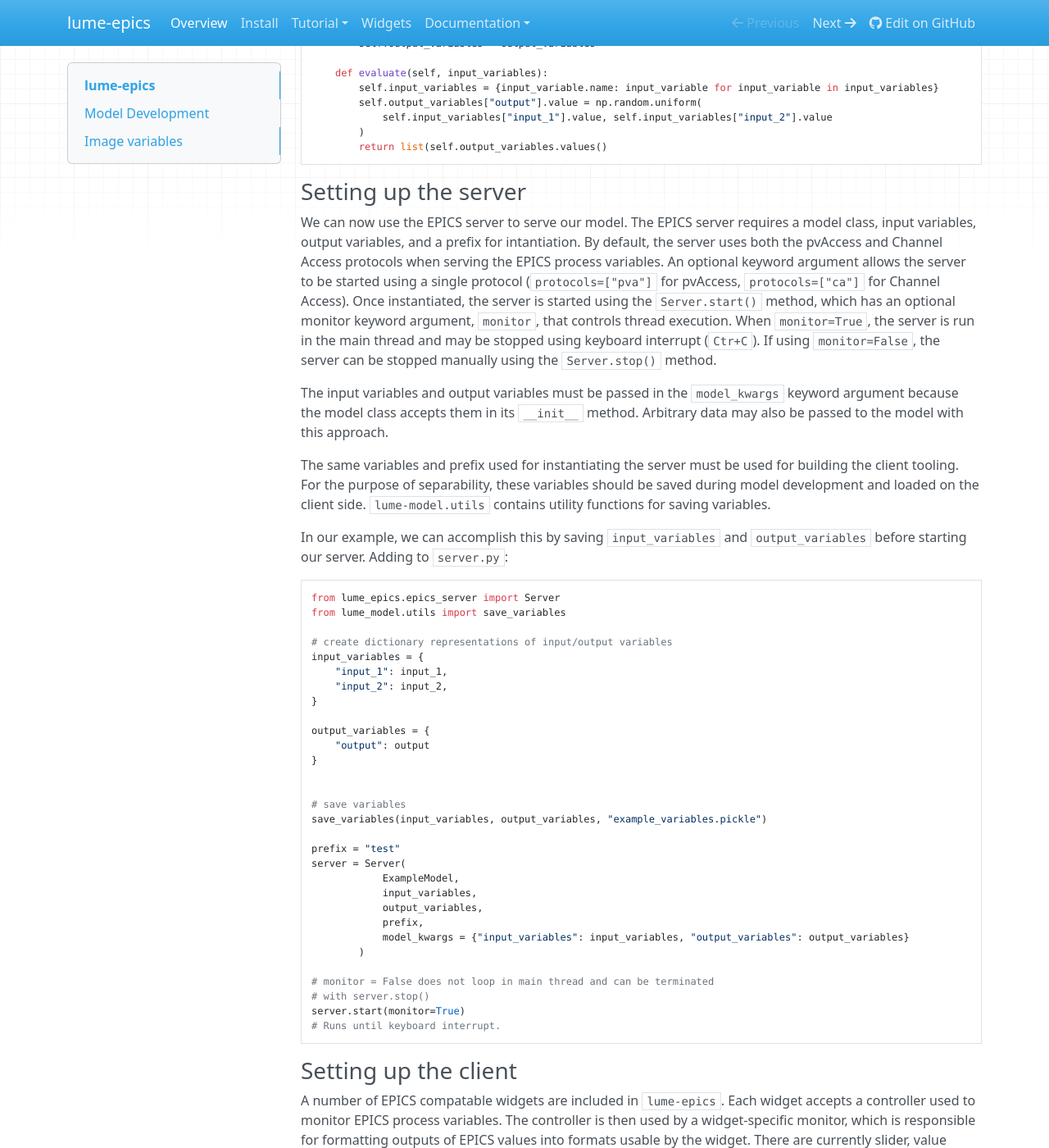
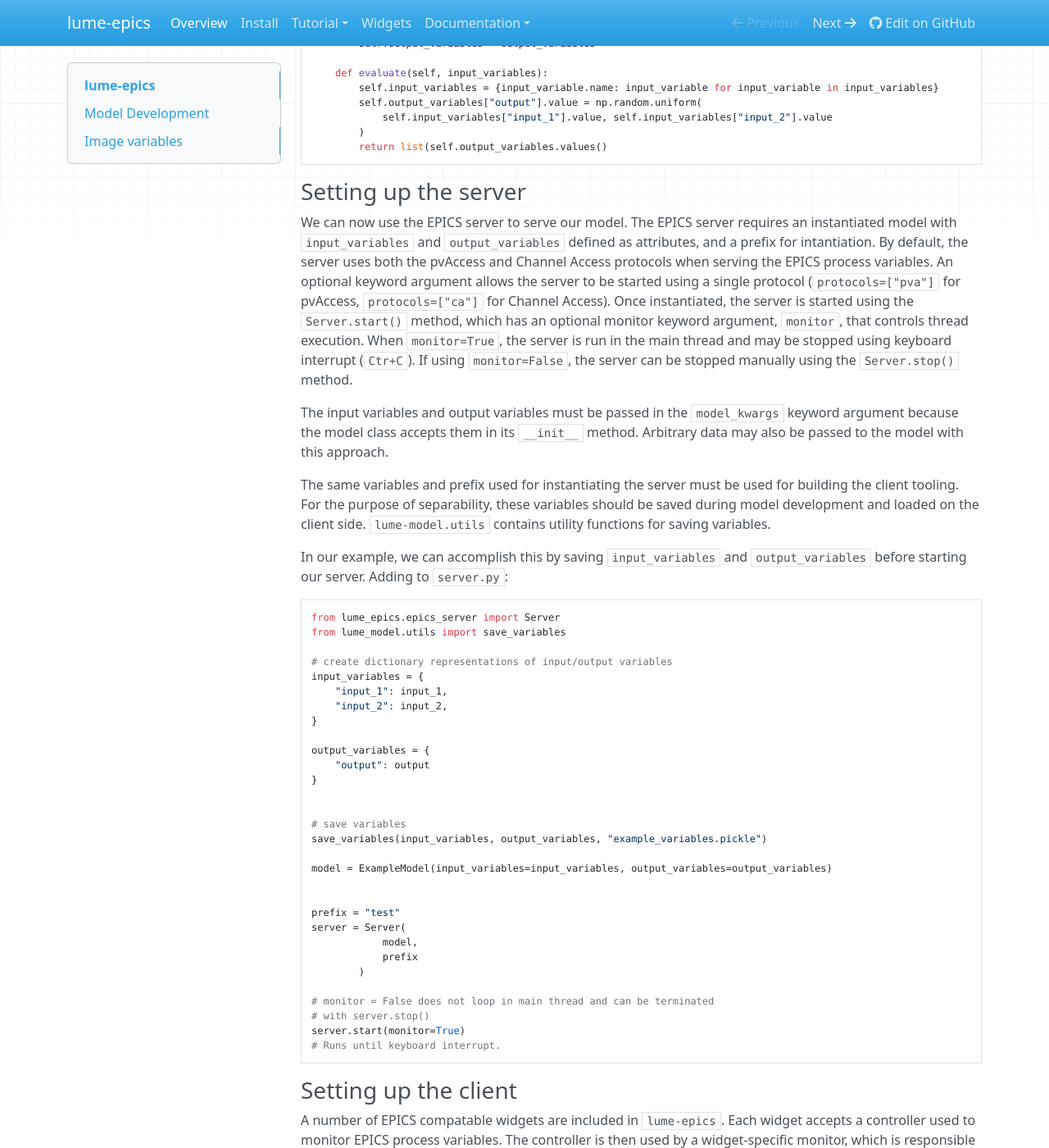
Before and after one commit to slaclab/lume-epics, an MkDocs documentation site: the page built from docs/index.md, in a window 1280 px wide and 1400 px high, scrolled down 1423 px. Shown: the whole window at 82% size. Built offline with MkDocs 1.6.1, drawn with Linux system fonts in a browser that asks for light colours; nearby versions of some CDN libraries; some of the changed text lies outside the part shown.

Commit message:
MNT: Record instantiated model in docs

```diff
--- a/docs/index.md
+++ b/docs/index.md
@@ -62,7 +62,7 @@ class ExampleModel(SurrogateModel):
 
 ### Setting up the server
 
-We can now use the EPICS server to serve our model. The EPICS server requires a model class, input variables, output variables, and a prefix for intantiation. By default, the server uses both the pvAccess and Channel Access protocols when serving the EPICS process variables. An optional keyword argument allows the server to be started using a single protocol (`protocols=["pva"]` for pvAccess, `protocols=["ca"]` for Channel Access). Once instantiated, the server is started using the `Server.start()` method, which has an optional monitor keyword argument, `monitor`, that controls thread execution. When `monitor=True`, the server is run in the main thread and may be stopped using keyboard interrupt (`Ctr+C`). If using `monitor=False`, the server can be stopped manually using the `Server.stop()` method.
+We can now use the EPICS server to serve our model. The EPICS server requires an instantiated model with `input_variables` and `output_variables` defined as attributes, and a prefix for intantiation. By default, the server uses both the pvAccess and Channel Access protocols when serving the EPICS process variables. An optional keyword argument allows the server to be started using a single protocol (`protocols=["pva"]` for pvAccess, `protocols=["ca"]` for Channel Access). Once instantiated, the server is started using the `Server.start()` method, which has an optional monitor keyword argument, `monitor`, that controls thread execution. When `monitor=True`, the server is run in the main thread and may be stopped using keyboard interrupt (`Ctr+C`). If using `monitor=False`, the server can be stopped manually using the `Server.stop()` method.
 
 The input variables and output variables must be passed in the `model_kwargs` keyword argument because the model class accepts them in its `__init__` method. Arbitrary data may also be passed to the model with this approach.
 
@@ -88,13 +88,13 @@ output_variables = {
 # save variables
 save_variables(input_variables, output_variables, "example_variables.pickle")
 
+model = ExampleModel(input_variables=input_variables, output_variables=output_variables)
+
+
 prefix = "test"
 server = Server(
-            ExampleModel,
-            input_variables,
-            output_variables,
-            prefix,
-            model_kwargs = {"input_variables": input_variables, "output_variables": output_variables}
+            model,
+            prefix
         )
 
 # monitor = False does not loop in main thread and can be terminated
```
Also changed, not shown: other parts of docs/index.md (+1 -1 lines).
